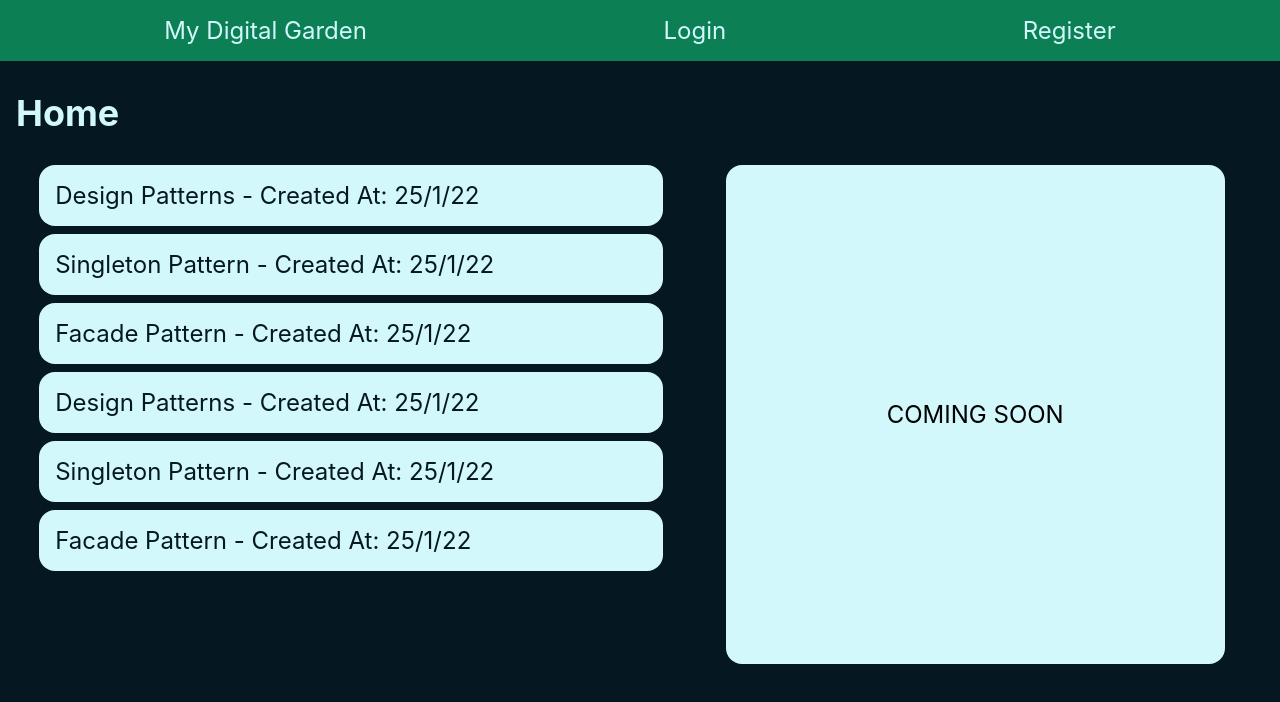
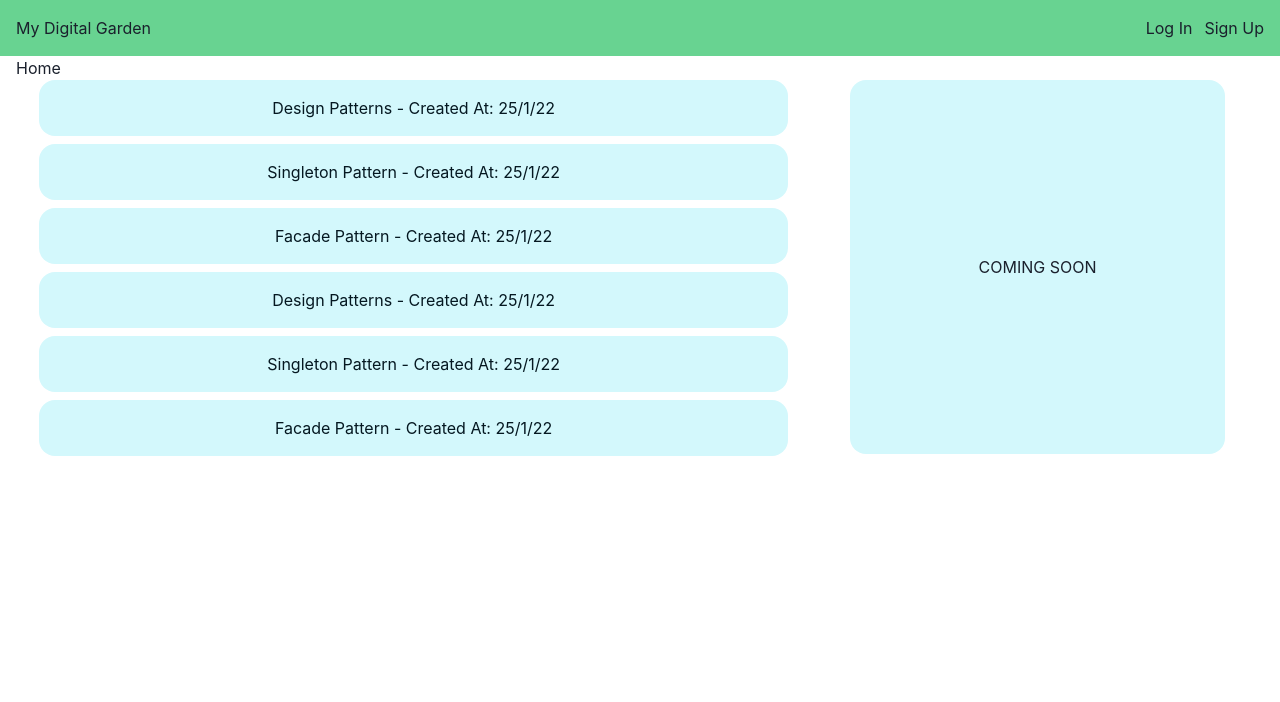
Before and after one commit to jpecheverryp/my-digital-garden, a React (Create React App) app in the folder client/: page / in a window 1280 px wide. Shown: the top 702 px of the page. Built offline with nearby package versions, Linux system fonts and the light colour scheme.

Commit message:
redesigned the navbar to use chakra ui intead of sass

```diff
--- a/client/package.json
+++ b/client/package.json
@@ -4,6 +4,9 @@
   "version": "0.1.0",
   "private": true,
   "dependencies": {
+    "@chakra-ui/react": "^1.8.3",
+    "@emotion/react": "^11.7.1",
+    "@emotion/styled": "^11.6.0",
     "@testing-library/jest-dom": "^5.16.1",
     "@testing-library/react": "^12.1.2",
     "@testing-library/user-event": "^13.5.0",
@@ -12,6 +15,7 @@
     "@types/react": "^17.0.38",
     "@types/react-dom": "^17.0.11",
     "axios": "^0.25.0",
+    "framer-motion": "^5.6.0",
     "js-cookie": "^3.0.1",
     "react": "^17.0.2",
     "react-dom": "^17.0.2",
--- a/client/src/App.css
+++ b/client/src/App.css
@@ -1,12 +1,3 @@
-body {
-  font-size: 1.5rem;
-  background-color: #051821;
-}
-
-.light-text {
-  color: #d3f8fc;
-}
-
 .auth-container {
   position: relative;
   display: block;
@@ -39,19 +30,10 @@ body {
 }
 
 .navbar {
-  background: #0c8054;
   color: #d3f8fc;
-  display: -webkit-box;
-  display: -ms-flexbox;
-  display: flex;
-  -ms-flex-pack: distribute;
-      justify-content: space-around;
+
+  justify-content: space-around;
   padding: 1rem;
-}
-
-.navbar a {
-  color: #d3f8fc;
-  text-decoration: none;
 }
 
 .content {
@@ -59,6 +41,8 @@ body {
 }
 
 .note-preview {
+  display: block;
+  width: 100%;
   margin-bottom: 0.5rem;
   padding: 1rem;
   background: #d3f8fc;
@@ -76,21 +60,21 @@ body {
   display: -ms-flexbox;
   display: flex;
   -ms-flex-pack: distribute;
-      justify-content: space-around;
+  justify-content: space-around;
   -webkit-box-orient: horizontal;
   -webkit-box-direction: reverse;
-      -ms-flex-direction: row-reverse;
-          flex-direction: row-reverse;
+  -ms-flex-direction: row-reverse;
+  flex-direction: row-reverse;
   -ms-flex-wrap: wrap;
-      flex-wrap: wrap;
+  flex-wrap: wrap;
 }
 
 .notes-list {
-  min-width: 50%;
+  min-width: 60%;
 }
 
 .map-container {
-  min-width: 40%;
+  min-width: 30%;
   margin: 0 1rem 1rem;
 }
 
--- a/client/src/App.scss
+++ /dev/null
@@ -1,91 +0,0 @@
-$dark-color: #051821;
-$theme-color: #0c8054;
-$cta-color: #f58800;
-$cta-hover-color: #f8bc24;
-$light-color: #d3f8fc;
-
-body {
-  font-size: 1.5rem;
-  background-color: $dark-color;
-}
-.light-text {
-  color: $light-color;
-}
-
-.auth-container {
-  position: relative;
-  display: block;
-  margin: 10vh auto;
-  padding: 2rem 0;
-  width: clamp(360px, 33%, 1200px);
-  background: $theme-color;
-  text-align: center;
-  border-radius: 1.5rem;
-}
-.form-input {
-  width: 80%;
-  margin: 0 auto;
-  display: block;
-  margin-bottom: 3rem;
-  font-size: 1.125em;
-  border-radius: 0.5rem;
-}
-.btn {
-  font-size: 1.125em;
-  padding: 0.75rem 1.5rem;
-  border-radius: 0.75rem;
-  background-color: $cta-color;
-  &:hover {
-    background-color: $cta-hover-color;
-  }
-}
-
-.navbar {
-  background: $theme-color;
-  color: $light-color;
-  display: flex;
-  justify-content: space-around;
-  padding: 1rem;
-  a {
-    color: $light-color;
-    text-decoration: none;
-  }
-}
-
-.content {
-  padding: 0 1rem;
-}
-
-.note-preview {
-  // border: 1px red solid;
-  margin-bottom: 0.5rem;
-  padding: 1rem;
-  background: $light-color;
-  color: $dark-color;
-  border-radius: 1rem;
-  &:hover {
-    background-color: $theme-color;
-    color: $light-color;
-  }
-}
-.dashboard-cols {
-  display: flex;
-  justify-content: space-around;
-  flex-direction: row-reverse;
-  flex-wrap: wrap;
-}
-
-.notes-list {
-  min-width: 50%;
-}
-.map-container {
-  min-width: 40%;
-  margin: 0 1rem 1rem;
-}
-.map {
-  background-color: $light-color;
-  border-radius: 1rem;
-  padding-top: 100%;
-  width: 100%;
-  position: relative;
-}
--- a/client/src/components/Navbar.tsx
+++ b/client/src/components/Navbar.tsx
@@ -1,23 +1,38 @@
 import React from 'react';
-import { Link } from 'react-router-dom';
+import { Link as RouterLink } from 'react-router-dom';
+import { Link, Flex, Box } from '@chakra-ui/react';
+
 interface IState {
   isAuthenticated: boolean;
 }
 const Navbar: React.FC<IState> = ({ isAuthenticated }) => {
   return (
-    <nav className='navbar'>
+    <Flex
+      bg={'green.300'}
+      p={4}
+      justifyContent={'space-between'}
+      alignItems={'center'}
+    >
       {/* Brand */}
-      <Link to={'/'}>My Digital Garden</Link>
+      <Link as={RouterLink} to={'/'}>
+        My Digital Garden
+      </Link>
       {/* Check if authenticated and display different links */}
       {isAuthenticated ? (
-        <Link to={'/profile'}>Profile</Link>
+        <Link as={RouterLink} to={'/profile'}>
+          Profile
+        </Link>
       ) : (
-        <>
-          <Link to={'/login'}>Login</Link>
-          <Link to={'/register'}>Register</Link>
-        </>
+        <Box>
+          <Link as={RouterLink} to={'/login'} pr={3}>
+            Log In
+          </Link>
+          <Link as={RouterLink} to={'/register'}>
+            Sign Up
+          </Link>
+        </Box>
       )}
-    </nav>
+    </Flex>
   );
 };
 
--- a/client/src/components/NotePreview.tsx
+++ b/client/src/components/NotePreview.tsx
@@ -13,14 +13,18 @@ interface IProps {
 
 const NotePreview: React.FC<IProps> = ({ note }) => {
   let navigate = useNavigate();
-  const handleClick = (e: React.MouseEvent<HTMLDivElement, MouseEvent>) => {
+  const handleClick = (e: React.MouseEvent<HTMLButtonElement, MouseEvent>) => {
     redirectTo(navigate, '/note/' + note.id);
   };
   return (
-    <div id={'note-' + note.id} className='note-preview' onClick={handleClick}>
+    <button
+      id={'note-' + note.id}
+      className='note-preview'
+      onClick={handleClick}
+    >
       {note.note_name} - Created At: {note.created_at.getDate()}/
       {note.created_at.getMonth() + 1}/{note.created_at.getFullYear() - 2000}
-    </div>
+    </button>
   );
 };
 
--- a/client/src/index.css
+++ /dev/null
@@ -1,13 +0,0 @@
-body {
-  margin: 0;
-  font-family: -apple-system, BlinkMacSystemFont, 'Segoe UI', 'Roboto', 'Oxygen',
-    'Ubuntu', 'Cantarell', 'Fira Sans', 'Droid Sans', 'Helvetica Neue',
-    sans-serif;
-  -webkit-font-smoothing: antialiased;
-  -moz-osx-font-smoothing: grayscale;
-}
-
-code {
-  font-family: source-code-pro, Menlo, Monaco, Consolas, 'Courier New',
-    monospace;
-}
--- a/client/src/index.tsx
+++ b/client/src/index.tsx
@@ -1,11 +1,13 @@
 import { BrowserRouter } from 'react-router-dom';
 import ReactDOM from 'react-dom';
-import './index.css';
 import App from './App';
+import { ChakraProvider } from '@chakra-ui/react';
 
 ReactDOM.render(
-  <BrowserRouter>
-    <App />
-  </BrowserRouter>,
+  <ChakraProvider>
+    <BrowserRouter>
+      <App />
+    </BrowserRouter>
+  </ChakraProvider>,
   document.getElementById('root')
 );
```
Also changed, not shown: 2 other files (tests, documents, lock files or other folders).
